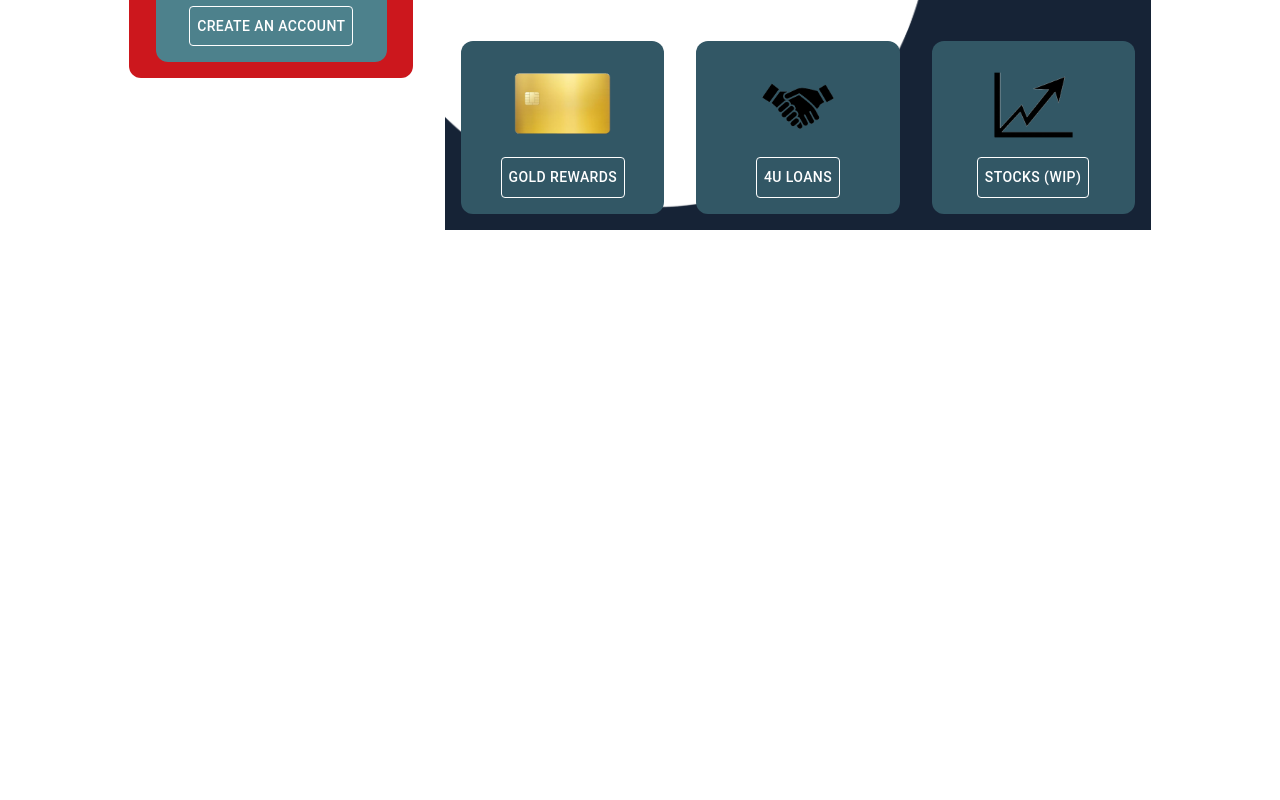
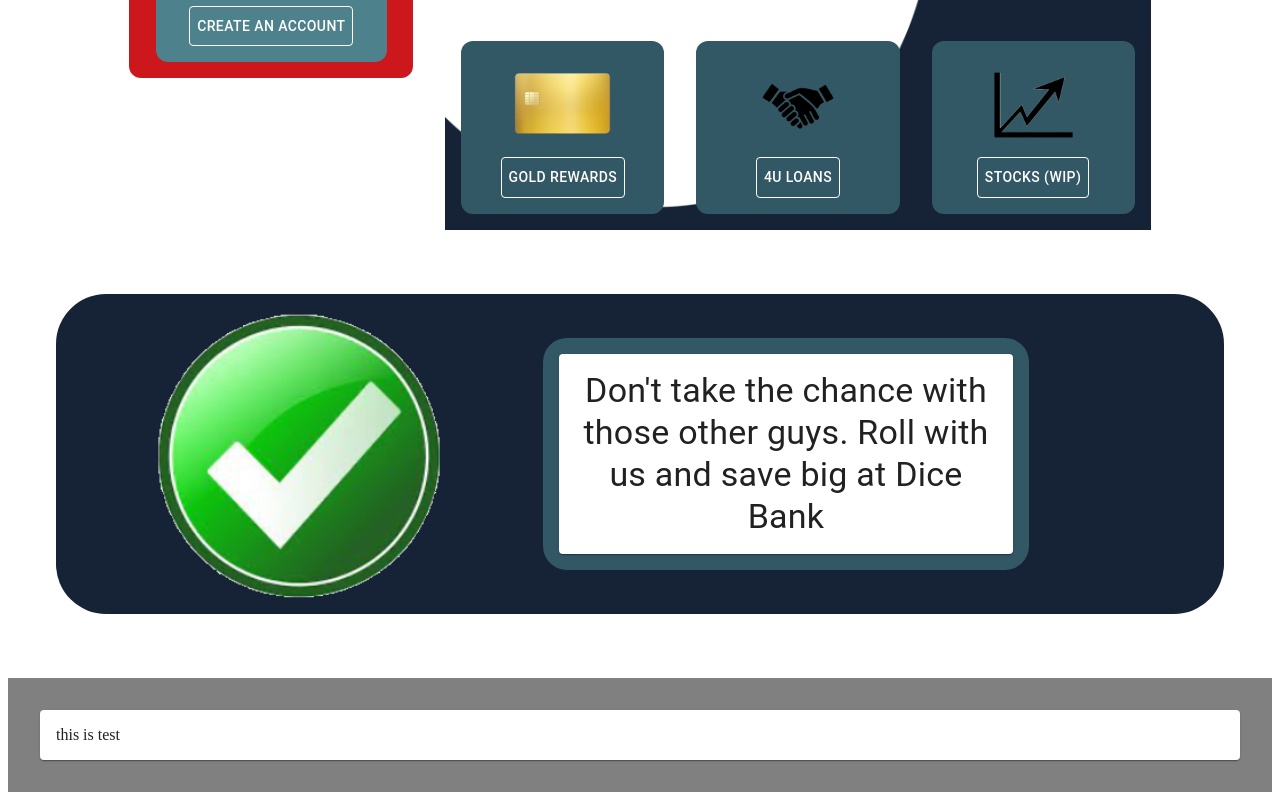
Before and after one commit to Tyl3r-Engel/Dice_Bank_v2.0, a React (Create React App) app in the folder bank/: page / in a window 1280 px wide. Shown: the part 448-1248 px from the top of the page. Before the commit the page ends 800 px from the top, so only its background shows below. Built offline with nearby package versions, Linux system fonts and the light colour scheme.

Commit message:
started footer

```diff
--- a/bank/src/components/HomePage/HomePage.jsx
+++ b/bank/src/components/HomePage/HomePage.jsx
@@ -3,8 +3,10 @@ import NavTabs from './tabs/NavTabs';
 import NavBar from '../navBar/NavBar';
 import Login from './Login'
 import Advert from './advert/Advert';
+import checkmark from './checkmark.png';
 import useWindowSize from '../hooks/useWindowSize';
-import { Grid, Box } from '@mui/material';
+import { Grid, Box, Paper, Typography } from '@mui/material';
+import Footer from '../footer/Footer';
 
 export default function LoginPage () {
   const windowWidth = !(useWindowSize().width < 1120)
@@ -61,6 +63,37 @@ export default function LoginPage () {
             </>
           )
       }
+
+      <Grid item xs={12}>
+        <Box sx={{
+          backgroundColor : '#162337',
+          margin : '3em',
+          borderRadius: '50px'
+          }}>
+          <Grid container>
+            <Grid item xs={12} md={5} sx={{textAlign : 'center', paddingTop : '1em'}}>
+              <img src={checkmark} alt='checkmark' />
+            </Grid>
+
+            <Grid item xs={12} md={5} sx={{textAlign : 'center', alignSelf : 'center'}}>
+              <Box sx={{
+                backgroundColor : '#325765',
+                padding : '1em',
+                borderRadius: '24px'
+              }} >
+                <Paper sx={{padding : '1em'}}>
+                  <Typography variant='h4'>
+                    Don't take the chance with those other guys. Roll with us and save big at Dice Bank
+                  </Typography>
+                </Paper>
+              </Box>
+            </Grid>
+          </Grid>
+        </Box>
+      </Grid>
+      <Grid item xs={12}>
+        <Footer />
+      </Grid>
     </Grid>
   )
 }
--- a/bank/src/components/HomePage/advert/mainAd.js
+++ b/bank/src/components/HomePage/advert/mainAd.js
@@ -5,7 +5,6 @@ import moneyBagImage from './images/moneyBagImage.png';
 import creditCardAd from './images/creditCardAd.png';
 import loanAd from './images/loanAd.png';
 
-//Don't take the chance with those other guys. Roll with us and save here at Dice Bank
 const mainAds = [
   {
     'name': 'SavingsAd',
--- /dev/null
+++ b/bank/src/components/footer/Footer.jsx
@@ -0,0 +1,12 @@
+import React from 'react';
+import { Box, Paper } from '@mui/material'
+
+
+export default function Footer () {
+  return (
+    <Box sx={{backgroundColor: 'gray', marginTop : '1em', padding : '2em'}}>
+      <Paper sx={{padding : '1em'}}>this is test</Paper>
+      <footer></footer>
+    </Box>
+  )
+}
```
Also changed, not shown: bank/src/components/HomePage/checkmark.png (added).
